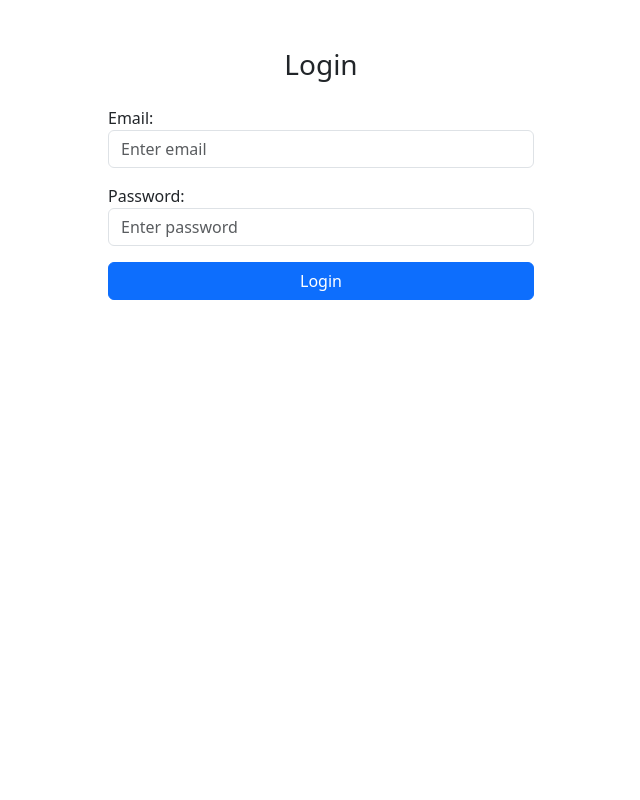
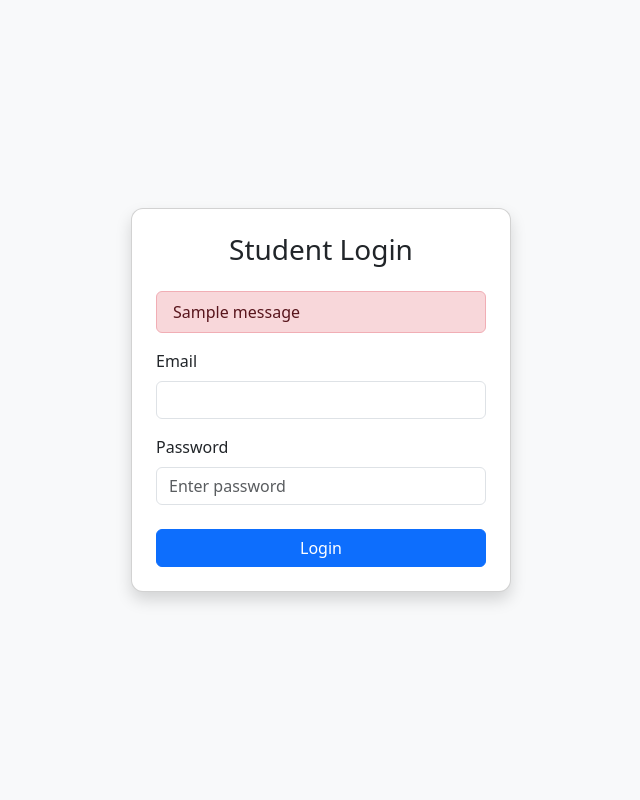
Before and after one commit to Athif-gitt/SMS2, a Django app: page /accounts/login/ in a window 1280 px wide. Shown: the whole page, without its empty margins (319-959 px from the left). Run offline with Django 5.2, Linux system fonts and the light colour scheme; tables that the repository leaves empty hold one stand-in row (values such as "Sample post"); one stand-in notice (Sample message) is shown.

Commit message:
updation

```diff
--- a/smsproject/accounts/forms.py
+++ b/smsproject/accounts/forms.py
@@ -1,5 +1,10 @@
 from django import forms
 from django.contrib.auth.forms import AuthenticationForm
+from django.shortcuts import render, redirect
+from django.contrib import messages
+from django.contrib.auth import get_user_model
+from django.contrib.auth import login
+from students.models import Student
 
 class EmailAuthenticationForm(AuthenticationForm):
     username = forms.EmailField(
@@ -17,3 +22,20 @@ class EmailAuthenticationForm(AuthenticationForm):
         }),
         label="Password"
     )
+
+
+
+class StudentSignupForm(forms.ModelForm):
+    password = forms.CharField(widget=forms.PasswordInput)
+
+    class Meta:
+        model = Student
+        fields = [
+            'name',
+            'roll_number',
+            'email',
+            'department',
+            'year_of_admission',
+            'date_of_birth',
+            'profile_pic',
+        ]
--- a/smsproject/accounts/templates/accounts/login.html
+++ b/smsproject/accounts/templates/accounts/login.html
@@ -1,30 +1,48 @@
 {% load static %}
 <!DOCTYPE html>
-<html>
+<html lang="en">
 <head>
-    <title>Login</title>
+    <meta charset="UTF-8">
+    <meta name="viewport" content="width=device-width, initial-scale=1.0">
+    <title>Login | SMS</title>
+
+    <!-- Bootstrap CDN -->
     <link href="https://cdn.jsdelivr.net/npm/bootstrap@5.3.3/dist/css/bootstrap.min.css" rel="stylesheet">
 </head>
 
-<body>
-<div class="container mt-5" style="max-width: 450px;">
-    <h3 class="text-center mb-4">Login</h3>
+<body class="bg-light">
 
-    <form method="POST" novalidate>
+<div class="container d-flex justify-content-center align-items-center" style="height: 100vh;">
+
+    <div class="card shadow p-4" style="width: 380px; border-radius: 12px;">
+
+        <h3 class="text-center mb-4">Student Login</h3>
+
+        {% if messages %}
+            {% for message in messages %}
+                <div class="alert alert-danger py-2">{{ message }}</div>
+            {% endfor %}
+        {% endif %}
+
+        <form action="" method="POST">
             {% csrf_token %}
 
             <div class="mb-3">
-            {{ form.username.label_tag }}
-            {{ form.username }}
+                <label class="form-label">Email</label>
+<input type="email" name="email" class="form-control" required>
+
             </div>
 
             <div class="mb-3">
-            {{ form.password.label_tag }}
-            {{ form.password }}
+                <label class="form-label">Password</label>
+                <input type="password" name="password" class="form-control" placeholder="Enter password" required>
             </div>
 
-        <button type="submit" class="btn btn-primary w-100">Login</button>
+            <button type="submit" class="btn btn-primary w-100 mt-2">Login</button>
+
         </form>
     </div>
+</div>
+
 </body>
 </html>
--- a/smsproject/accounts/urls.py
+++ b/smsproject/accounts/urls.py
@@ -5,4 +5,6 @@ app_name = 'accounts'
 
 urlpatterns = [
     path('login/', views.login_user, name='login'),
+    path('logout/', views.logout_user, name='logout'),
+    path('signup/', views.student_signup, name='student_signup'),
 ]
--- a/smsproject/accounts/views.py
+++ b/smsproject/accounts/views.py
@@ -1,30 +1,77 @@
 from django.shortcuts import render, redirect
 from django.contrib.auth import authenticate, login
-from .forms import EmailAuthenticationForm
+from django.contrib import messages
+from students.models import Student
+from django.contrib.auth import logout
+# from django.contrib.auth.models import User
+from django.contrib.auth import get_user_model
+from .forms import StudentSignupForm
 
+User = get_user_model()
 def login_user(request):
-    if request.method == 'POST':
-        form = EmailAuthenticationForm(request, data=request.POST)
+    if request.method == "POST":
+        email = request.POST.get("email")
+        password = request.POST.get("password")
 
-        if form.is_valid():
-            email = form.cleaned_data.get('username')
-            password = form.cleaned_data.get('password')
+        # Try logging in with email + password
+        user = authenticate(request, email=email, password=password)
 
-            user = authenticate(request, email=email, password=password)
+        if user is not None:
+            login(request, user)
 
-            if user is not None:
-                login(request, user)
+            # If user is student → go to their own profile page
+            if user.user_type == "student":
+                student = Student.objects.get(user=user)
+                return redirect('students:profile', id=student.id)
 
-                if user.user_type == "student":
-                    return redirect('students:dashboard')
+            # If user is admin/staff → send to admin panel
+            if user.user_type == "admin" or user.is_staff:
+                return redirect('/admin/')
 
-                if user.user_type == "admin":
-                    return redirect('/admin/')
+            return redirect('home')
 
-    else:
-        form = EmailAuthenticationForm()
+        # If authentication failed
+        messages.error(request, "Invalid email or password")
+        return redirect('accounts:login')
 
-    return render(request, 'accounts/login.html', {'form': form})
+    return render(request, 'accounts/login.html')
+
+
 
 def home(request):
     return render(request, 'home.html')
+
+def logout_user(request):
+    logout(request)
+    return redirect('accounts:login')
+
+User = get_user_model()
+
+def student_signup(request):
+    if request.method == "POST":
+        form = StudentSignupForm(request.POST, request.FILES)
+
+        if form.is_valid():
+            student_obj = form.save(commit=False)
+
+            # Create the CustomUser
+            user = User.objects.create_user(
+                email=form.cleaned_data['email'],
+                username=form.cleaned_data['email'].split("@")[0],
+                password=form.cleaned_data['password'],
+                user_type='student',
+            )
+
+            # link user to student
+            student_obj.user = user
+            student_obj.save()
+
+            messages.success(request, "Account created! Please log in.")
+            return redirect('accounts:login')
+
+        messages.error(request, "Please correct the form errors.")
+
+    else:
+        form = StudentSignupForm()
+
+    return render(request, 'accounts/student_signup.html', {'form': form})
--- a/smsproject/smsproject/urls.py
+++ b/smsproject/smsproject/urls.py
@@ -22,4 +22,5 @@ urlpatterns = [
     path('admin/', admin.site.urls),
     path('accounts/', include('accounts.urls', namespace = 'accounts')),
     path('', home, name='home'),
+    path('students/', include('students.urls', namespace='students')),
 ]
--- a/smsproject/students/urls.py
+++ b/smsproject/students/urls.py
@@ -4,5 +4,6 @@ from . import views
 app_name = 'students'
 
 urlpatterns = [
-    path('dashboard/', views.student_dashboard, name='dashboard'),
+    path('profile/', views.my_profile, name='my_profile'),
+    path('<int:id>/', views.student_profile, name='profile'),
 ]
```
Also changed, not shown: smsproject/accounts/templates/accounts/student_signup.html (added, +26 -0 lines), smsproject/students/templates/students/dashboard.html (+1 -25 lines), smsproject/students/templates/students/profile.html (added, +40 -0 lines), smsproject/students/views.py (+14 -3 lines). Lines whose indentation alone changed are shown as unchanged.
